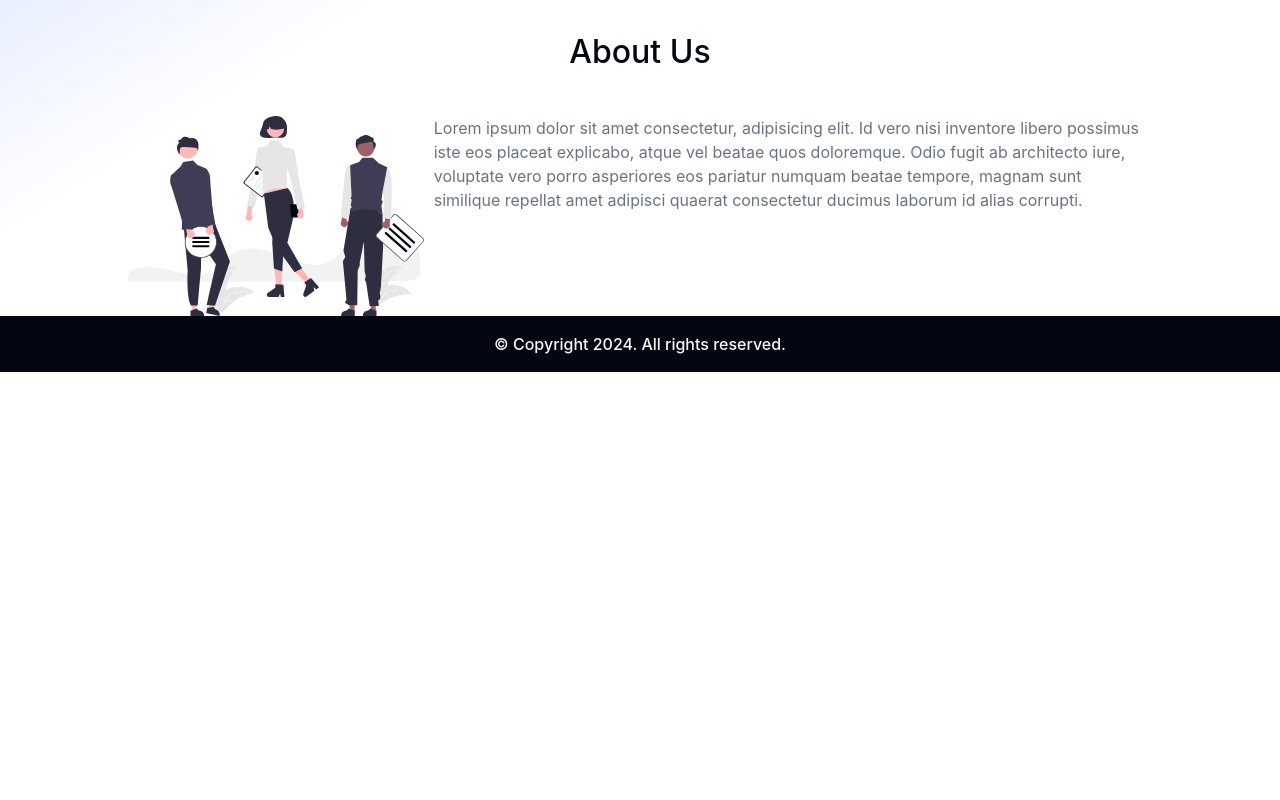
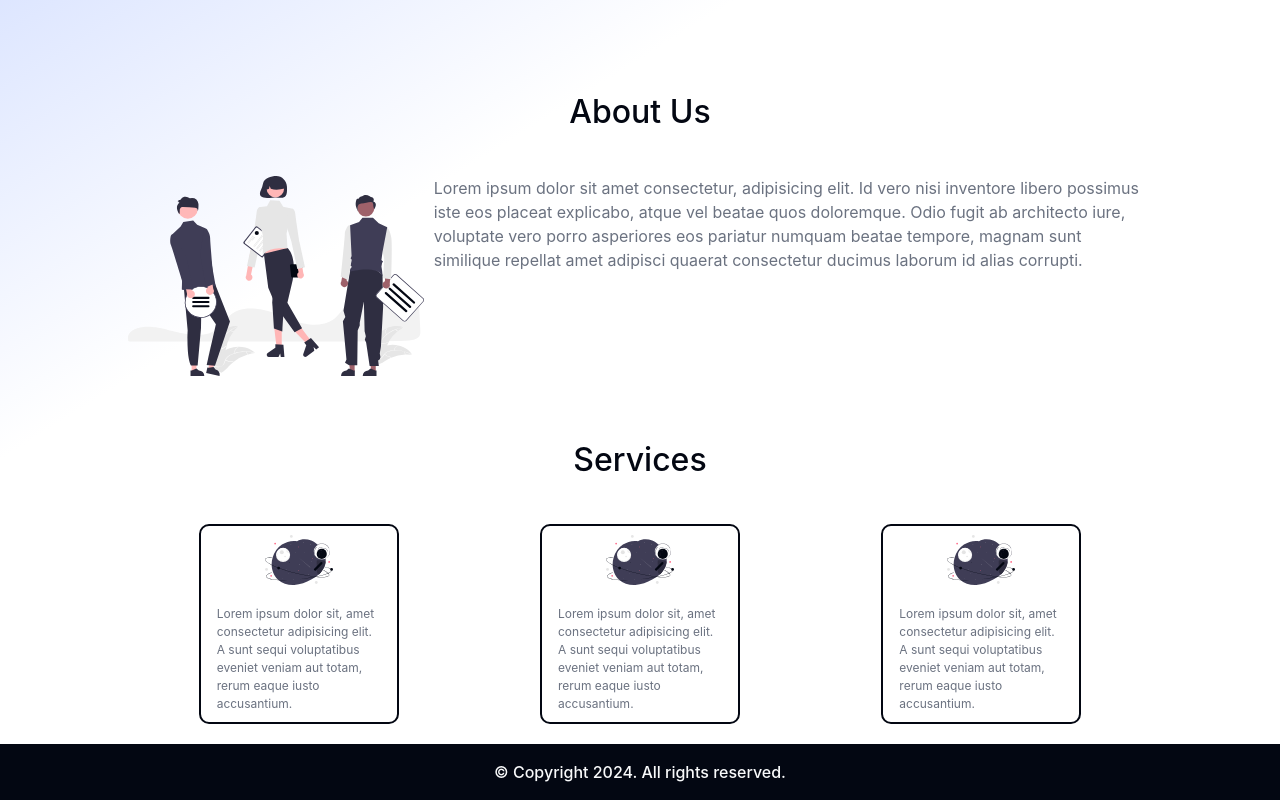
Before and after one commit to satyam73/search-colors, a React (Vite) app: page / in a window 1280 px wide. Shown: the part 668-1468 px from the top of the page. Before the commit the page ends 1040 px from the top, so only its background shows below. Built offline with nearby package versions, Linux system fonts and the light colour scheme.

Commit message:
feat: add services section

```diff
--- a/src/Router.tsx
+++ b/src/Router.tsx
@@ -1,8 +1,7 @@
-import * as React from 'react';
 import { createBrowserRouter } from 'react-router-dom';
 
 import App from '@/src/App';
-import Home from '@/src/pages/Home';
+import Home from '@/src/pages/Home/Home';
 
 export const router = createBrowserRouter([
   {
--- a/src/components/Header/Header.tsx
+++ b/src/components/Header/Header.tsx
@@ -5,16 +5,22 @@ import styles from './header.module.css';
 export default function Header() {
   const headerItemsMapping = HEADER_ITEMS.map((item) => (
     <li key={item.id} className={styles['header__item']}>
-      <Link to={item.link} className={styles['header__link']}>
-        {item.name}
-      </Link>
+      {item.id === 'search' ? (
+        <Link to={item.link} className={styles['header__link']}>
+          {item.name}
+        </Link>
+      ) : (
+        <a href={item.link} className={styles['header__link']}>
+          {item.name}
+        </a>
+      )}
     </li>
   ));
 
   return (
     <header className={styles['header']}>
       <span>
-        <Link className={styles['header__logo']}  to='/'>
+        <Link className={styles['header__logo']} to='/'>
           A
         </Link>
       </span>
--- /dev/null
+++ b/src/components/ServicesSection/ServicesSection.tsx
@@ -0,0 +1,17 @@
+import ServicesCard from '@components/ServicesCard/ServicesCard';
+import { SERVICES } from './servicesSection.constants';
+import styles from './servicesSection.module.css';
+
+export default function ServicesSection() {
+  const servicesMapping = SERVICES.map((service) => (
+    <ServicesCard key={service.id} image={service.image} text={service.text}/>
+  ))
+  return (
+    <section id='services' className={styles['services-section']}>
+      <h2 className={styles['services-section__heading']}>Services</h2>
+      <div className={styles['services-section__main']}>
+        {servicesMapping}
+      </div>
+    </section>
+  );
+}
--- /dev/null
+++ b/src/components/ServicesSection/servicesSection.constants.ts
@@ -0,0 +1,18 @@
+export const SERVICES = [
+  {
+    id: 'service-1',
+    image: '/space.svg',
+    text:  'Lorem ipsum dolor sit, amet consectetur adipisicing elit. A sunt sequi voluptatibus eveniet veniam aut totam, rerum eaque iusto accusantium.'
+  },
+  {
+    id: 'service-2',
+    image: '/space.svg',
+    text:  'Lorem ipsum dolor sit, amet consectetur adipisicing elit. A sunt sequi voluptatibus eveniet veniam aut totam, rerum eaque iusto accusantium.'
+  },
+
+  {
+    id: 'service-3',
+    image: '/space.svg',
+    text:  'Lorem ipsum dolor sit, amet consectetur adipisicing elit. A sunt sequi voluptatibus eveniet veniam aut totam, rerum eaque iusto accusantium.'
+  }
+]
--- /dev/null
+++ b/src/components/ServicesSection/servicesSection.module.css
@@ -0,0 +1,24 @@
+.services-section {
+  background-color: transparent;
+  width: 80%;
+  border-radius: 10px;
+  margin: auto;
+  color: var(--gray-500);
+  display: flex;
+  gap: 40px;
+  flex-direction: column;
+  height: fit-content;
+}
+
+.services-section__heading {
+  text-align: center;
+  font-size: 2rem;
+  font-weight: 500;
+  color: var(--primary-color);
+}
+
+
+.services-section__main {
+  display: flex;
+  justify-content: space-around;
+}
--- /dev/null
+++ b/src/components/ServicesSection/servicesSection.types.ts
@@ -0,0 +1,5 @@
+export type Services = {
+  id: string;
+  image: string;
+  text: string;
+};
--- a/src/pages/Home.tsx
+++ b/src/pages/Home/Home.tsx
@@ -1,10 +1,14 @@
 import HomeSection from '@components/HomeSection/HomeSection';
 import AboutSection from '@components/AboutSection/AboutSection';
+import ServicesSection from '@components/ServicesSection/ServicesSection';
+import styles from './home.module.css';
+
 export default function Home() {
   return (
-    <div>
+    <div className={styles['home-page']}>
       <HomeSection />
       <AboutSection/>
+      <ServicesSection/>
     </div>
   );
 }
--- /dev/null
+++ b/src/pages/Home/home.module.css
@@ -0,0 +1,6 @@
+.home-page {
+  display: flex;
+  gap: 60px;
+  flex-direction: column;
+  padding-bottom: 20px;
+}
```
